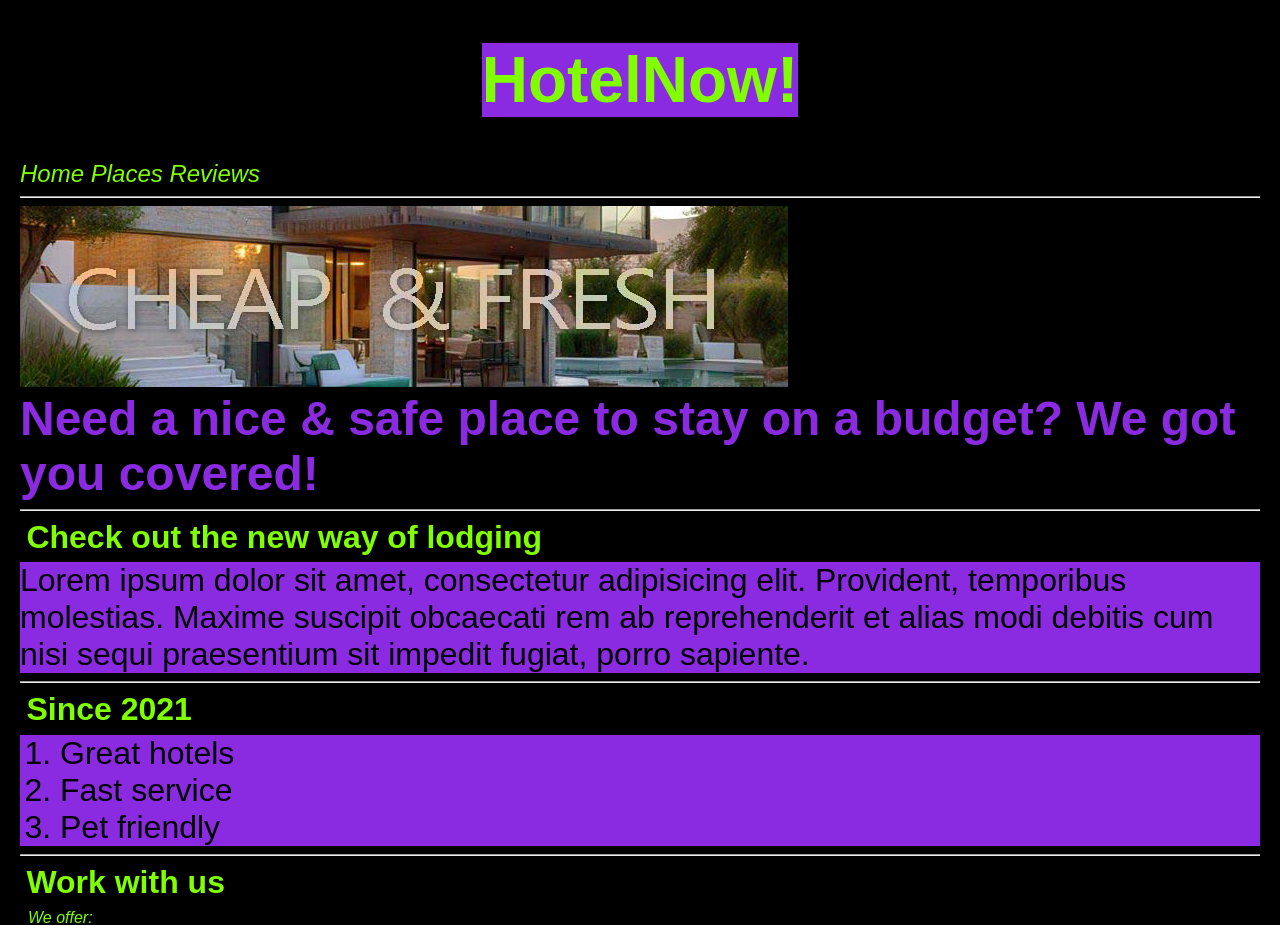
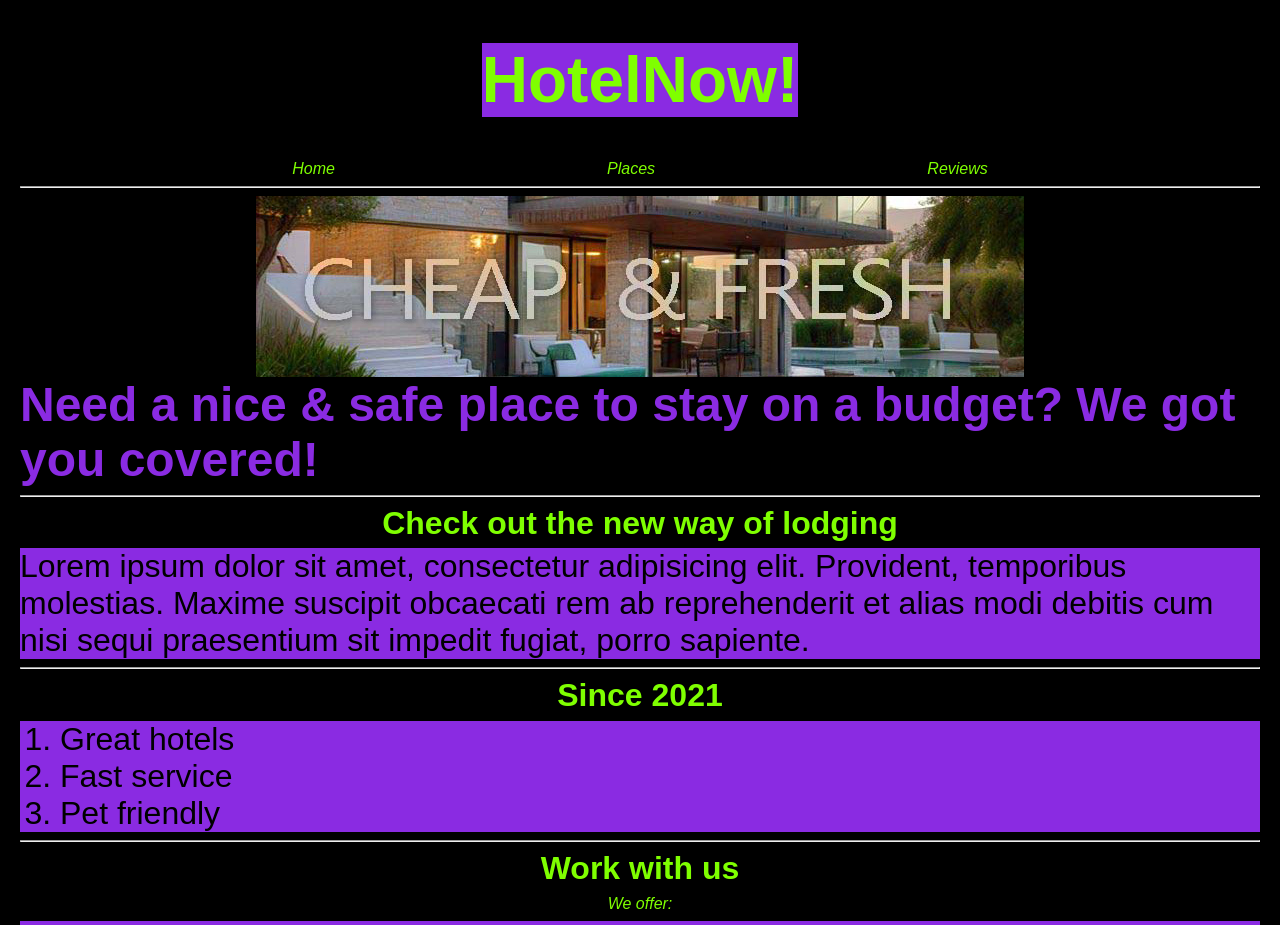
Before and after one commit to ivar-avello/RepositorioHenry, a plain HTML site: page Homeworks/C3/index.html in a window 1280 px wide. Shown: the top 925 px of the page. Drawn offline with Linux system fonts and the light colour scheme.

Commit message:
styles.css flex pending

```diff
--- a/Homeworks/C3/styles.css
+++ b/Homeworks/C3/styles.css
@@ -8,12 +8,15 @@ body {
     color: chartreuse;
     font-size: 4em;
     background-color: blueviolet;
+    transition: 0.5s;
   }
 
   #brandTitle:hover {
+    /*
     color: blueviolet;
     background-color: chartreuse;
-    transition: 0.5s;
+    */
+    filter: invert(100%);
   }
 
   #topBanner {
@@ -23,6 +26,13 @@ body {
 
   #image {
     margin: auto;
+    display: flex;
+    justify-content: center;
+    transition: filter 1s ease;
+  }
+
+  #image:hover {
+    filter: invert(100%);
   }
 
   #topElements {
@@ -32,7 +42,8 @@ body {
   #topBanner1 {
     color: chartreuse;
     font-style: italic;
-    font-size: 1.5em;
+    display: flex;
+    justify-content: space-evenly;
   }
 
   .topBanner1Element:hover {
@@ -54,6 +65,8 @@ body {
     color: chartreuse;
     font-size: 2em;
     margin: 0.2em;
+    display: flex;
+    justify-content: center;
   }
 
   .genericText {
@@ -66,4 +79,6 @@ body {
     color: chartreuse;
     font-style: italic;
     margin: 0.5em;
+    display: flex;
+    justify-content: center;
   }
```
